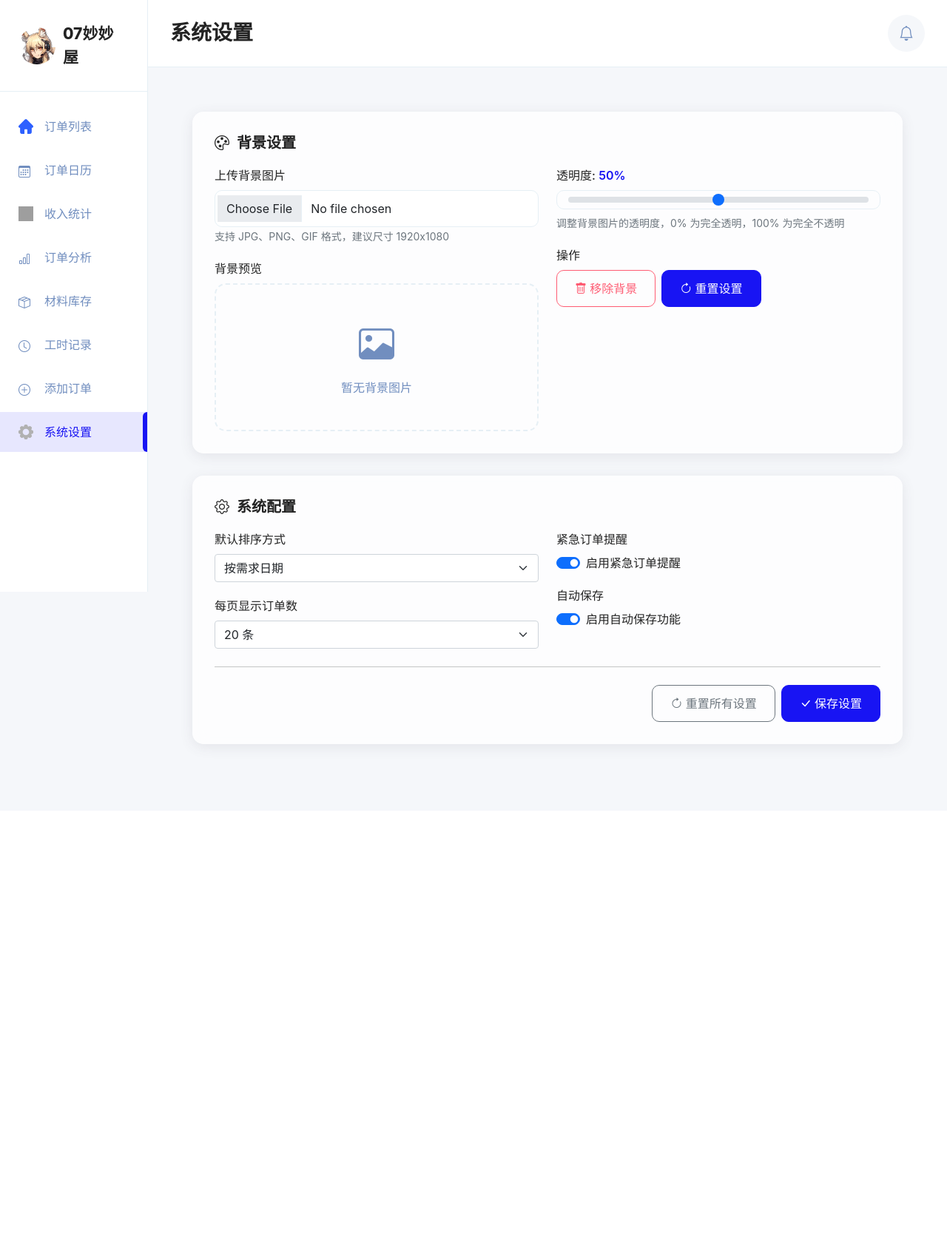
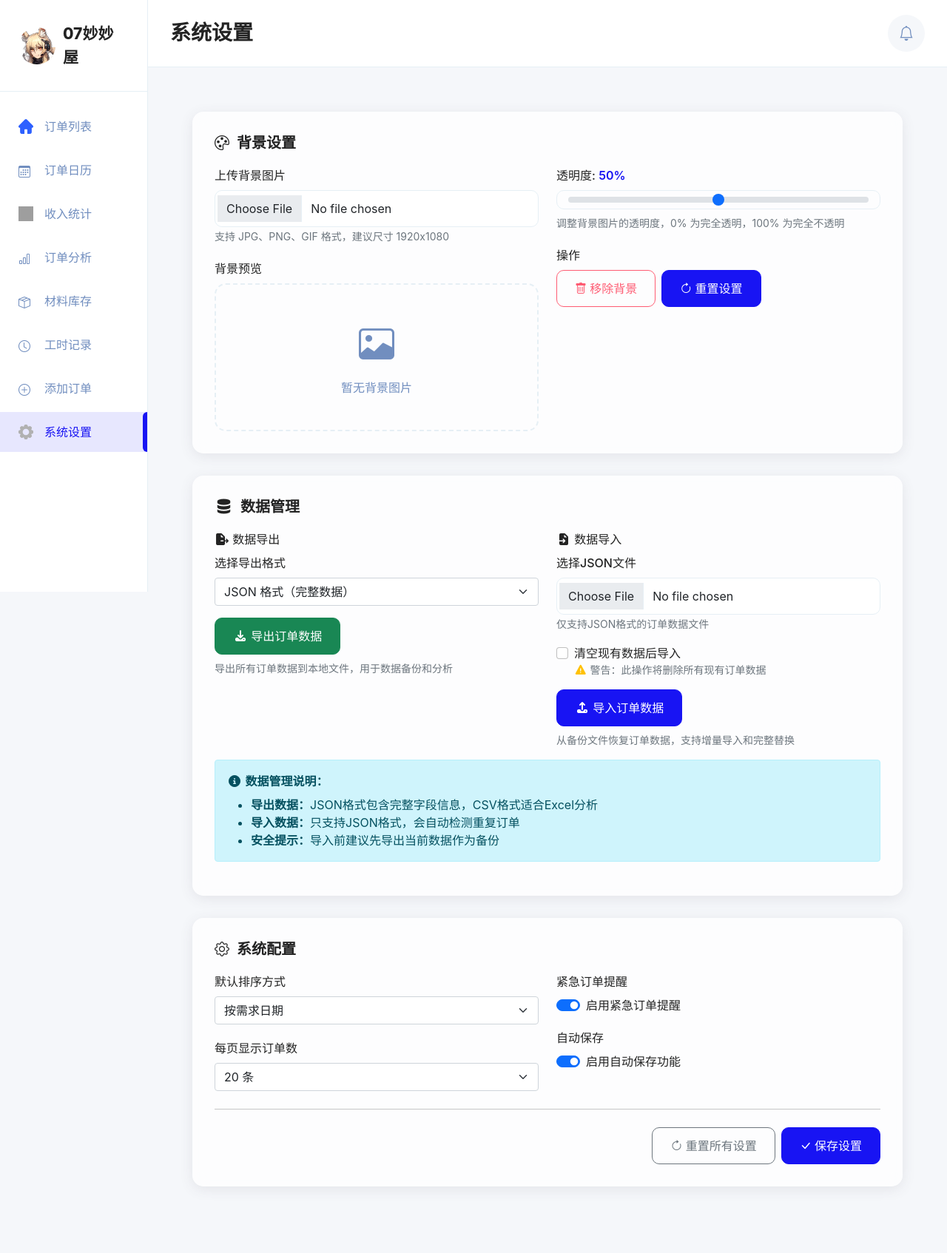
Before and after one commit to TheFnend/coshair, a Flask app: page /settings in a window 1280 px wide. Shown: the whole page at 74% size. Before the commit the page ends 1021 px from the top, so only its background shows below. Run offline with Flask 3, Linux system fonts and the light colour scheme; some libraries are stand-ins or nearby versions; grey boxes are pictures that could not be loaded.

Commit message:
feat(settings): 新增导入导出数据功能

```diff
--- a/app.py
+++ b/app.py
@@ -11,12 +11,14 @@
 - RESTful API接口
 """
 
-from flask import Flask, render_template, request, redirect, url_for, flash, jsonify, send_from_directory
+from flask import Flask, render_template, request, redirect, url_for, flash, jsonify, send_from_directory, send_file
 from flask_sqlalchemy import SQLAlchemy
 from flask_cors import CORS
 from datetime import datetime, date
 import os
 import json
+import uuid
+import tempfile
 
 # 创建Flask应用实例
 app = Flask(__name__)
@@ -681,6 +683,180 @@ def settings():
     """
     return render_template('settings.html')
 
+@app.route('/api/export_data', methods=['POST'])
+def api_export_data():
+    """
+    导出订单数据API
+
+    POST参数：
+    - format: 导出格式 (json 或 csv)
+
+    Returns:
+        JSON响应包含下载链接
+    """
+    try:
+        data = request.get_json()
+        export_format = data.get('format', 'json').lower()
+
+        from data_manager import export_to_json, export_to_csv
+
+        # 生成唯一的临时文件名
+        unique_id = str(uuid.uuid4())[:8]
+        timestamp = datetime.now().strftime('%Y%m%d_%H%M%S')
+
+        if export_format == 'json':
+            filename = f"orders_export_{timestamp}_{unique_id}.json"
+            export_to_json(filename)
+        elif export_format == 'csv':
+            filename = f"orders_export_{timestamp}_{unique_id}.csv"
+            export_to_csv(filename)
+        else:
+            return jsonify({'success': False, 'message': '不支持的导出格式'}), 400
+
+        # 检查文件是否存在
+        if os.path.exists(filename):
+            return jsonify({
+                'success': True,
+                'message': f'数据导出成功',
+                'filename': filename,
+                'download_url': f'/download/{filename}'
+            })
+        else:
+            return jsonify({'success': False, 'message': '导出失败，文件创建失败'}), 500
+
+    except Exception as e:
+        return jsonify({'success': False, 'message': f'导出失败：{str(e)}'}), 500
+
+@app.route('/api/import_data', methods=['POST'])
+def api_import_data():
+    """
+    导入订单数据API
+
+    文件上传：
+    - file: JSON格式的订单数据文件
+    - clear_existing: 是否清空现有数据 (可选，默认false)
+
+    Returns:
+        JSON响应
+    """
+    try:
+        if 'file' not in request.files:
+            return jsonify({'success': False, 'message': '未选择文件'}), 400
+
+        file = request.files['file']
+        if file.filename == '':
+            return jsonify({'success': False, 'message': '未选择文件'}), 400
+
+        # 检查文件扩展名
+        if not file.filename.lower().endswith('.json'):
+            return jsonify({'success': False, 'message': '只支持JSON格式文件'}), 400
+
+        clear_existing = request.form.get('clear_existing', 'false').lower() == 'true'
+
+        # 保存上传的文件到临时位置
+        import tempfile
+        import uuid
+        temp_filename = f"temp_import_{uuid.uuid4().hex}.json"
+        file.save(temp_filename)
+
+        try:
+            # 读取并验证JSON文件
+            with open(temp_filename, 'r', encoding='utf-8') as f:
+                orders_data = json.load(f)
+
+            # 验证数据格式
+            if not isinstance(orders_data, list):
+                return jsonify({'success': False, 'message': 'JSON文件格式错误：应为订单数组'}), 400
+
+            # 清空现有数据（如果需要）
+            if clear_existing:
+                Order.query.delete()
+                db.session.commit()
+
+            imported_count = 0
+            skipped_count = 0
+
+            # 逐条导入订单数据
+            for order_data in orders_data:
+                try:
+                    # 验证必需字段
+                    required_fields = ['cn', 'character', 'contact', 'needed_date', 'order_date', 'final_amount']
+                    for field in required_fields:
+                        if field not in order_data:
+                            continue
+
+                    # 检查是否已存在相同的订单（基于cn+character+needed_date）
+                    existing_order = Order.query.filter_by(
+                        cn=order_data['cn'],
+                        character=order_data['character'],
+                        needed_date=datetime.strptime(order_data['needed_date'], '%Y-%m-%d').date()
+                    ).first()
+
+                    if existing_order and not clear_existing:
+                        skipped_count += 1
+                        continue
+
+                    # 创建新订单对象
+                    order = Order(
+                        cn=order_data['cn'],
+                        character=order_data['character'],
+                        contact=order_data['contact'],
+                        needed_date=datetime.strptime(order_data['needed_date'], '%Y-%m-%d').date(),
+                        order_date=datetime.strptime(order_data['order_date'], '%Y-%m-%d').date(),
+                        deposit_paid=order_data.get('deposit_paid', False),
+                        final_amount=float(order_data['final_amount']),
+                        shipping_included=order_data.get('shipping_included', False),
+                        blank_purchased=order_data.get('blank_purchased', False),
+                        cake_box=order_data.get('cake_box', '不需要'),
+                        status=order_data.get('status', '待制作')
+                    )
+
+                    # 如果备份文件包含创建时间，保持原始时间
+                    if 'created_at' in order_data:
+                        try:
+                            order.created_at = datetime.strptime(order_data['created_at'], '%Y-%m-%d %H:%M:%S')
+                        except:
+                            pass
+
+                    db.session.add(order)
+                    imported_count += 1
+
+                except Exception as e:
+                    continue
+
+            # 提交所有更改
+            db.session.commit()
+
+            message = f'成功导入 {imported_count} 条订单'
+            if skipped_count > 0:
+                message += f'，跳过 {skipped_count} 条重复订单'
+
+            return jsonify({
+                'success': True,
+                'message': message,
+                'imported_count': imported_count,
+                'skipped_count': skipped_count
+            })
+
+        finally:
+            # 清理临时文件
+            if os.path.exists(temp_filename):
+                os.remove(temp_filename)
+
+    except Exception as e:
+        return jsonify({'success': False, 'message': f'导入失败：{str(e)}'}), 500
+
+@app.route('/download/<filename>')
+def download_file(filename):
+    """
+    下载导出的文件
+    """
+    if os.path.exists(filename):
+        return send_file(filename, as_attachment=True)
+    else:
+        flash('文件不存在', 'error')
+        return redirect(url_for('settings'))
+
 @app.route('/fontawesome-free-7.0.0-web/<path:filename>')
 def fontawesome_static(filename):
     """
--- a/templates/settings.html
+++ b/templates/settings.html
@@ -181,6 +181,80 @@
         </div>
     </div>
 
+    <!-- 数据管理 -->
+    <div class="settings-section">
+        <h5 class="settings-title">
+            <i class="fa-solid fa-database"></i>
+            数据管理
+        </h5>
+
+        <div class="row">
+            <!-- 数据导出 -->
+            <div class="col-md-6">
+                <div class="settings-item">
+                    <label class="form-label">
+                        <i class="fa-solid fa-file-export"></i>
+                        数据导出
+                    </label>
+                    <div class="mb-3">
+                        <label for="exportFormat" class="form-label">选择导出格式</label>
+                        <select class="form-select" id="exportFormat">
+                            <option value="json">JSON 格式（完整数据）</option>
+                            <option value="csv">CSV 格式（Excel兼容）</option>
+                        </select>
+                    </div>
+                    <button class="btn btn-success" onclick="exportData()">
+                        <i class="fa-solid fa-download"></i> 导出订单数据
+                    </button>
+                    <small class="text-muted d-block mt-2">
+                        导出所有订单数据到本地文件，用于数据备份和分析
+                    </small>
+                </div>
+            </div>
+
+            <!-- 数据导入 -->
+            <div class="col-md-6">
+                <div class="settings-item">
+                    <label class="form-label">
+                        <i class="fa-solid fa-file-import"></i>
+                        数据导入
+                    </label>
+                    <div class="mb-3">
+                        <label for="importFile" class="form-label">选择JSON文件</label>
+                        <input type="file" class="form-control" id="importFile" accept=".json">
+                        <small class="text-muted">仅支持JSON格式的订单数据文件</small>
+                    </div>
+                    <div class="form-check mb-3">
+                        <input class="form-check-input" type="checkbox" id="clearExisting">
+                        <label class="form-check-label" for="clearExisting">
+                            清空现有数据后导入
+                        </label>
+                        <small class="text-muted d-block">
+                            <i class="fa-solid fa-triangle-exclamation text-warning"></i>
+                            警告：此操作将删除所有现有订单数据
+                        </small>
+                    </div>
+                    <button class="btn btn-primary" onclick="importData()">
+                        <i class="fa-solid fa-upload"></i> 导入订单数据
+                    </button>
+                    <small class="text-muted d-block mt-2">
+                        从备份文件恢复订单数据，支持增量导入和完整替换
+                    </small>
+                </div>
+            </div>
+        </div>
+
+        <div class="alert alert-info mt-3">
+            <i class="fa-solid fa-info-circle"></i>
+            <strong>数据管理说明：</strong>
+            <ul class="mb-0 mt-2">
+                <li><strong>导出数据：</strong>JSON格式包含完整字段信息，CSV格式适合Excel分析</li>
+                <li><strong>导入数据：</strong>只支持JSON格式，会自动检测重复订单</li>
+                <li><strong>安全提示：</strong>导入前建议先导出当前数据作为备份</li>
+            </ul>
+        </div>
+    </div>
+
     <!-- 其他设置 -->
     <div class="settings-section">
         <h5 class="settings-title">
@@ -252,6 +326,60 @@ document.addEventListener('DOMContentLoaded', function() {
     loadBackgroundSettings();
     loadSystemSettings();
 });
+
+// ==================== 数据管理 - 导出/导入 ====================
+async function exportData() {
+    try {
+        const format = document.getElementById('exportFormat').value;
+        const response = await fetch('/api/export_data', {
+            method: 'POST',
+            headers: { 'Content-Type': 'application/json' },
+            body: JSON.stringify({ format })
+        });
+        const result = await response.json();
+        if (result.success) {
+            showToast('导出成功，正在开始下载…', 'success');
+            // 触发下载
+            const a = document.createElement('a');
+            a.href = result.download_url;
+            a.download = result.filename;
+            document.body.appendChild(a);
+            a.click();
+            document.body.removeChild(a);
+        } else {
+            showToast(result.message || '导出失败', 'error');
+        }
+    } catch (err) {
+        showToast('导出失败：' + (err.message || err), 'error');
+    }
+}
+
+async function importData() {
+    try {
+        const fileInput = document.getElementById('importFile');
+        if (!fileInput.files || fileInput.files.length === 0) {
+            showToast('请先选择要导入的JSON文件', 'warning');
+            return;
+        }
+        const clearExisting = document.getElementById('clearExisting').checked;
+        const formData = new FormData();
+        formData.append('file', fileInput.files[0]);
+        formData.append('clear_existing', clearExisting ? 'true' : 'false');
+
+        const response = await fetch('/api/import_data', {
+            method: 'POST',
+            body: formData
+        });
+        const result = await response.json();
+        if (result.success) {
+            showToast(result.message || '导入成功', 'success');
+        } else {
+            showToast(result.message || '导入失败', 'error');
+        }
+    } catch (err) {
+        showToast('导入失败：' + (err.message || err), 'error');
+    }
+}
 
 // ==================== 背景设置功能 ====================
 
```
